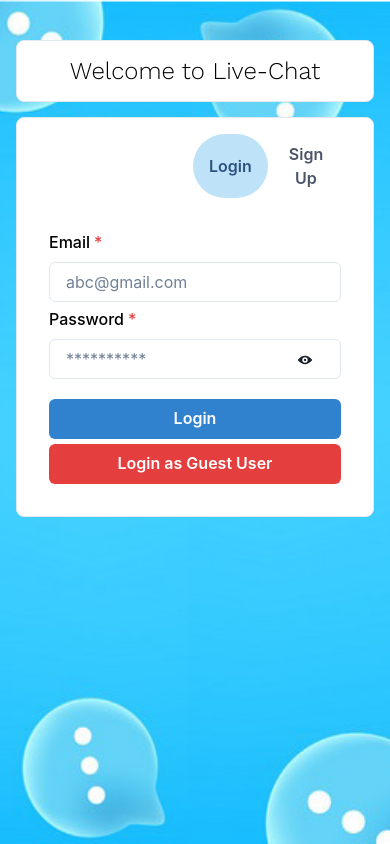
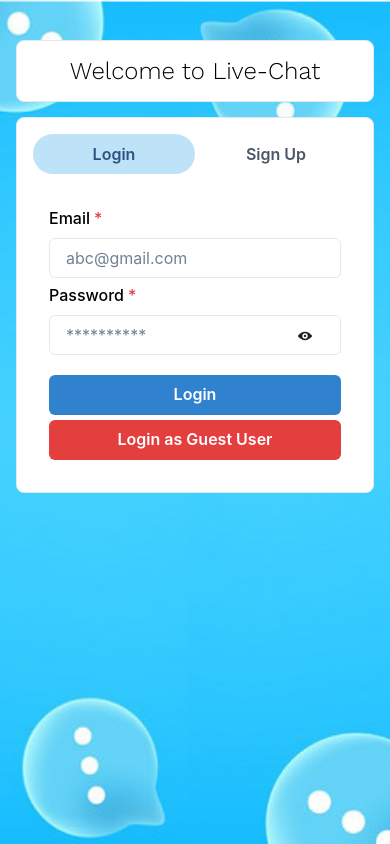
Before and after one commit to SundramAgarwal/chat-app-frontend, a React (Create React App) app: page / in a window 390 px wide. Built offline with nearby package versions, Linux system fonts and the light colour scheme.

Commit message:
responsive

```diff
--- a/src/Pages/HomePage.js
+++ b/src/Pages/HomePage.js
@@ -41,23 +41,37 @@ const HomePage = () => {
       >
         <Tabs variant="soft-rounded">
           <TabList mb="1rem">
-            <Tab width={"50%"} m="0 3px 0 10rem">
+            <Tab
+              width={"100%"}
+              m="0 3px 0 10rem"
+              css={{
+                "@media (max-width: 576px)": {
+                  width: "100%",
+                  margin: "0",
+                },
+              }}
+            >
               Login
             </Tab>
-            <Tab width={"50%"} m="0 10rem 0 2px">
+            <Tab
+              width={"100%"}
+              m="0 10rem 0 2px"
+              css={{
+                "@media (max-width: 576px)": {
+                  width: "100%",
+                  margin: "0",
+                },
+              }}
+            >
               Sign Up
             </Tab>
           </TabList>
           <TabPanels>
             <TabPanel>
-              <>
-                <Login />
-              </>
+              <Login />
             </TabPanel>
             <TabPanel>
-              <>
-                <Signup />
-              </>
+              <Signup />
             </TabPanel>
           </TabPanels>
         </Tabs>
```
